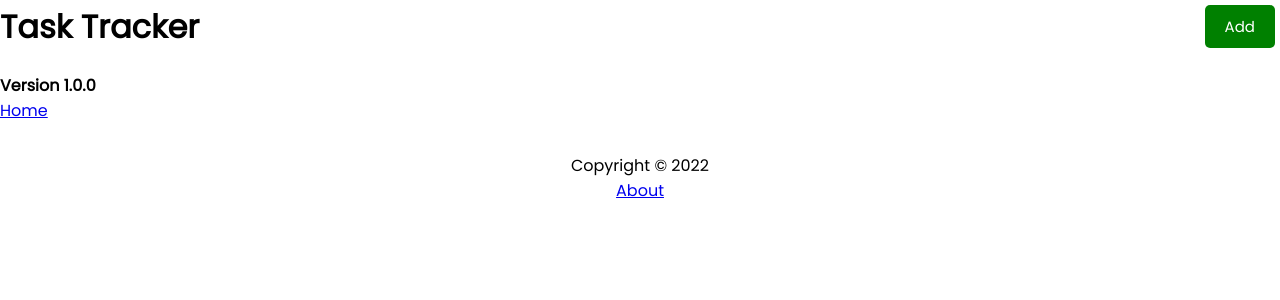
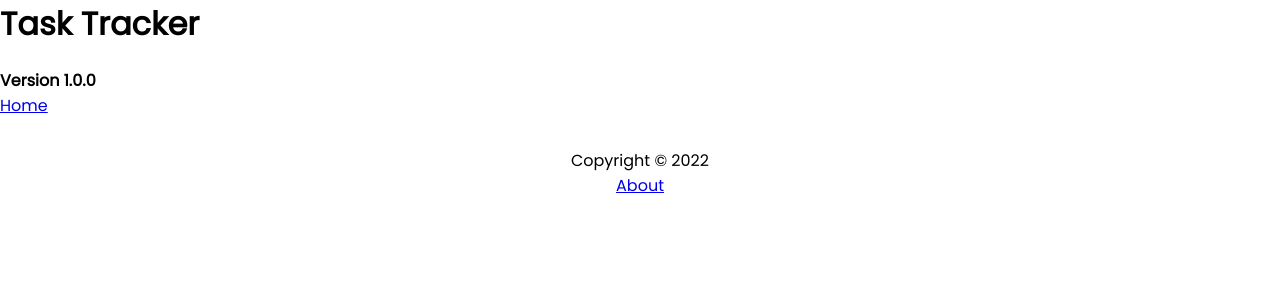
Before and after one commit to peter88tom/react_crash_course, a React (Create React App) app: page /about in a window 1280 px wide. Shown: the top 300 px of the page. Built offline with nearby package versions, Linux system fonts and the light colour scheme; data requests are answered from the project's data file.

Commit message:
Hide add button in About page usinge useLocation from react-router-dom

```diff
--- a/src/components/Header.js
+++ b/src/components/Header.js
@@ -1,12 +1,13 @@
 import Button from './Button'
+import { useLocation } from 'react-router-dom'
 
 const Header = ({title, onAdd, showAdd}) => {
-
+	const location = useLocation()
 
 	return (
 		<header className='header'>
 			<h1>{title}</h1>
-			<Button color={showAdd ? 'red': 'green'} text={showAdd ? 'Close':'Add'} onClick={onAdd} />
+			{ location .pathname === '/' && (<Button color={showAdd ? 'red': 'green'} text={showAdd ? 'Close':'Add'} onClick={onAdd} />)}
 		</header>
 	)
 }
```
